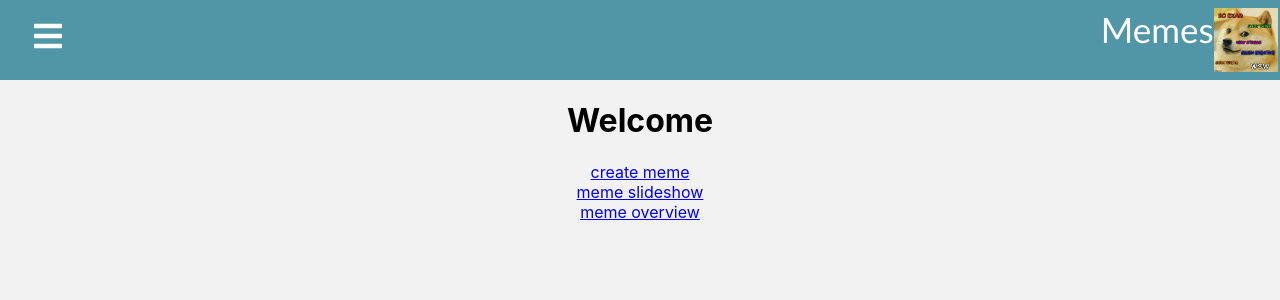
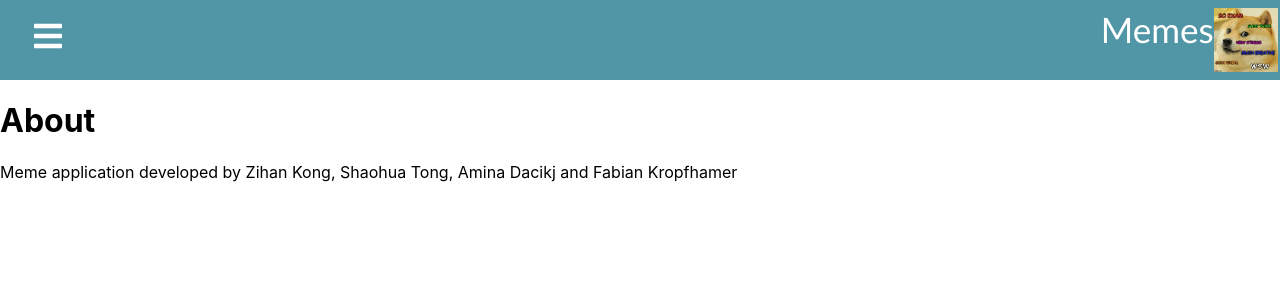
Before and after one commit to fkropfhamer/omm-client, a React (Create React App) app: page /about in a window 1280 px wide. Shown: the top 300 px of the page. Built offline with nearby package versions, Linux system fonts and the light colour scheme.

Commit message:
added about page

```diff
--- a/src/App.tsx
+++ b/src/App.tsx
@@ -5,6 +5,7 @@ import {
   Route,
 } from 'react-router-dom';
 import './App.css';
+import About from './components/About';
 import CreateMeme from './components/CreateMeme';
 import EditMeme from './components/EditMeme';
 import Home from './components/Home';
@@ -19,6 +20,7 @@ function App() {
     <Router>
       <Navbar/>
       <Switch>
+        <Route path="/about"><About /></Route>
         <Route path="/meme/create" render={(props) => <CreateMeme {...props} />}/>
         <Route path="/meme/slideshow"><MemeSlideShow/></Route>
         <Route path="/meme/overview"><MemeOverview/></Route>
--- /dev/null
+++ b/src/components/About.tsx
@@ -0,0 +1,8 @@
+export default function() {
+    return (
+        <div>
+            <h1>About</h1>
+            <p>Meme application developed by Zihan Kong, Shaohua Tong, Amina Dacikj and Fabian Kropfhamer</p>
+        </div>
+    )
+}
--- a/src/js/SidebarData.js
+++ b/src/js/SidebarData.js
@@ -25,7 +25,7 @@ export const SidebarData = [
     },
     {
         title: 'About us',
-        path:'/information',
+        path:'/about',
         icon: <FaIcons.FaInfo/>,
         cName: 'nav-text'
     },
```
